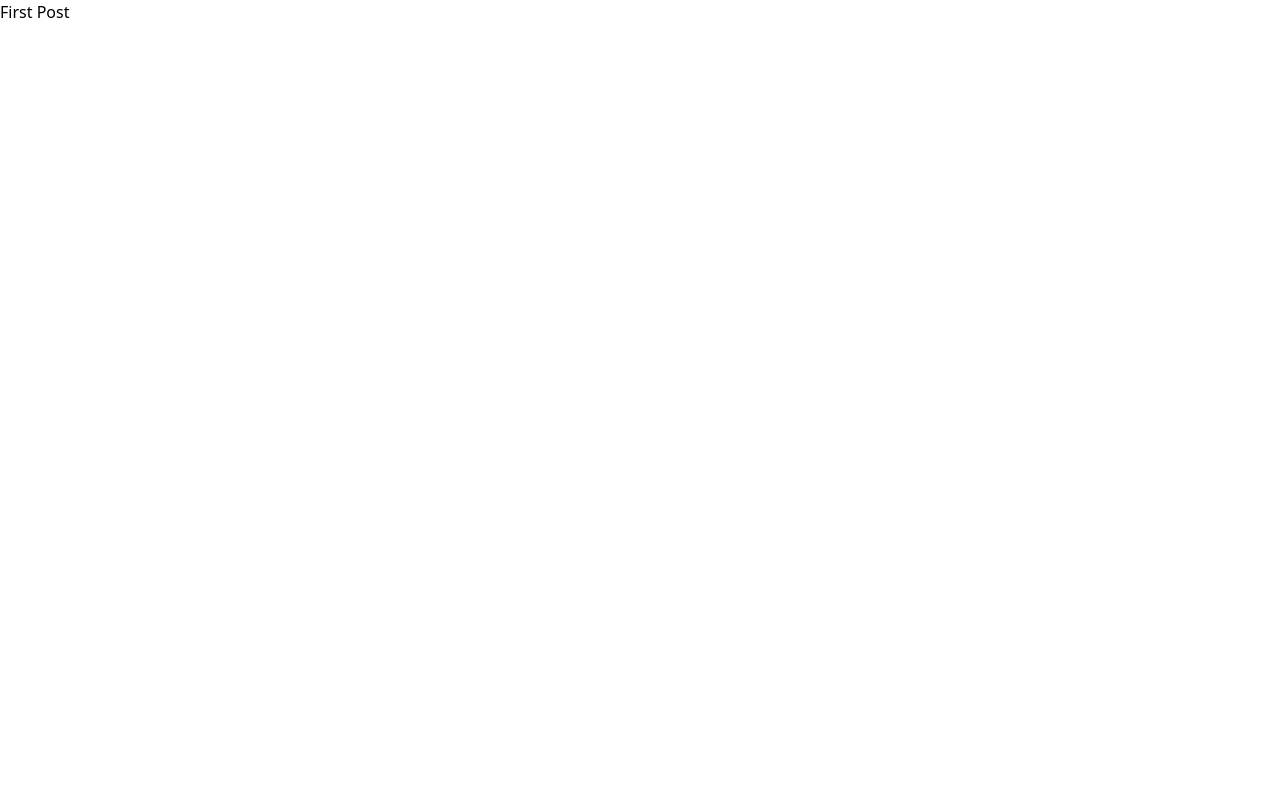
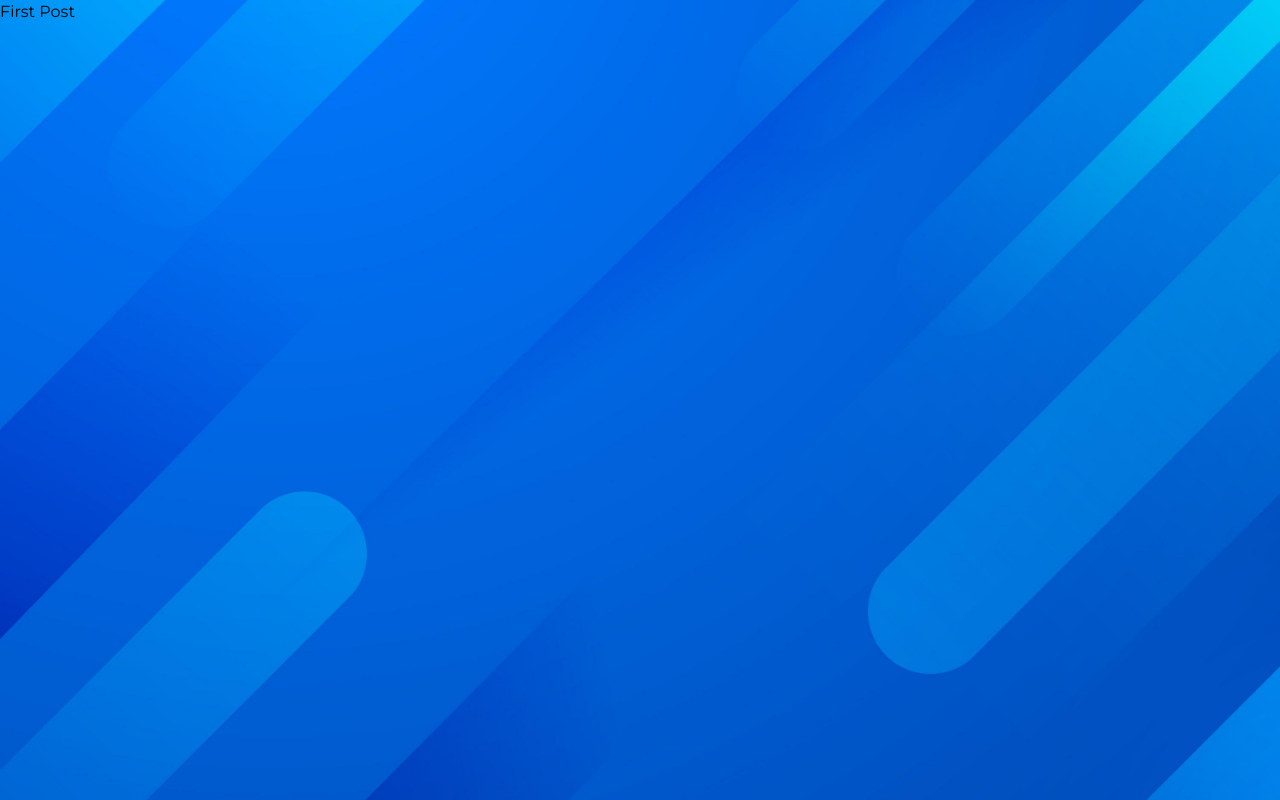
Before and after one commit to almazankaze/Blog, a Next.js app in the folder my-blog/: page /posts/first-post in a window 1280 px wide. Built offline with nearby package versions, Linux system fonts and the light colour scheme.

Commit message:
added starter components

```diff
--- /dev/null
+++ b/my-blog/components/Categories.js
@@ -0,0 +1,7 @@
+import React from "react";
+
+const Categories = () => {
+  return <div>Categories</div>;
+};
+
+export default Categories;
--- /dev/null
+++ b/my-blog/components/PostCard.js
@@ -0,0 +1,11 @@
+import React from "react";
+
+const PostCard = ({ post }) => {
+  return (
+    <div>
+      {post.title} {post.excerpt}
+    </div>
+  );
+};
+
+export default PostCard;
--- /dev/null
+++ b/my-blog/components/PostWidget.js
@@ -0,0 +1,7 @@
+import React from "react";
+
+const PostWidget = () => {
+  return <div>PostWidget</div>;
+};
+
+export default PostWidget;
--- /dev/null
+++ b/my-blog/components/index.js
@@ -0,0 +1,3 @@
+export { default as PostCard } from "./PostCard";
+export { default as Categories } from "./Categories";
+export { default as PostWidget } from "./PostWidget";
--- a/my-blog/pages/index.tsx
+++ b/my-blog/pages/index.tsx
@@ -1,5 +1,6 @@
 import type { NextPage } from "next";
 import Head from "next/head";
+import { PostCard, Categories, PostWidget } from "../components";
 
 const posts = [
   { title: "React Testing", excerpt: "Learn React Testing" },
@@ -16,15 +17,16 @@
 
       <div className="grid grid-cols-1 lg:grid-cols-12">
         <div className="lg:col-span-8 col-span-1">
-          {posts.map((post, index) => (
-            <div>
-              {post.title} {post.excerpt}
-            </div>
+          {posts.map((post) => (
+            <PostCard post={post} key={post.title} />
           ))}
         </div>
 
         <div className="lg:col-span-4 col-span-1">
-          <div className="lg:sticky relative top-8"></div>
+          <div className="lg:sticky relative top-8">
+            <PostWidget />
+            <Categories />
+          </div>
         </div>
       </div>
     </div>
--- /dev/null
+++ b/my-blog/styles/globals.scss
@@ -0,0 +1,59 @@
+@import url("https://fonts.googleapis.com/css2?family=Montserrat:wght@300;400;700&display=swap");
+
+html,
+body {
+  padding: 0;
+  margin: 0;
+  font-family: "Montserrat", sans-serif;
+  &:before {
+    content: "";
+    content: "";
+    width: 100%;
+    height: 100vh;
+    //background: linear-gradient(to right bottom, #6d327c, #485DA6, #00a1ba, #01b18e, #32b37b);
+    // background: #D3D3D3;
+    background-image: url("../public/bg.jpg");
+    position: fixed;
+    left: 0;
+    top: 0;
+    z-index: -1;
+    background-position: 50% 50%;
+    background-repeat: no-repeat;
+    background-size: cover;
+  }
+}
+
+.text-shadow {
+  text-shadow: 0px 2px 0px rgb(0 0 0 / 30%);
+}
+
+.adjacent-post {
+  & .arrow-btn {
+    transition: width 300ms ease;
+    width: 50px;
+  }
+  &:hover {
+    & .arrow-btn {
+      width: 60px;
+    }
+  }
+}
+
+.react-multi-carousel-list {
+  & .arrow-btn {
+    transition: width 300ms ease;
+    width: 50px;
+    &:hover {
+      width: 60px;
+    }
+  }
+}
+
+a {
+  color: inherit;
+  text-decoration: none;
+}
+
+* {
+  box-sizing: border-box;
+}
```
Also changed, not shown: my-blog/pages/_app.tsx (+5 -4 lines), my-blog/public/bg.jpg (added).
